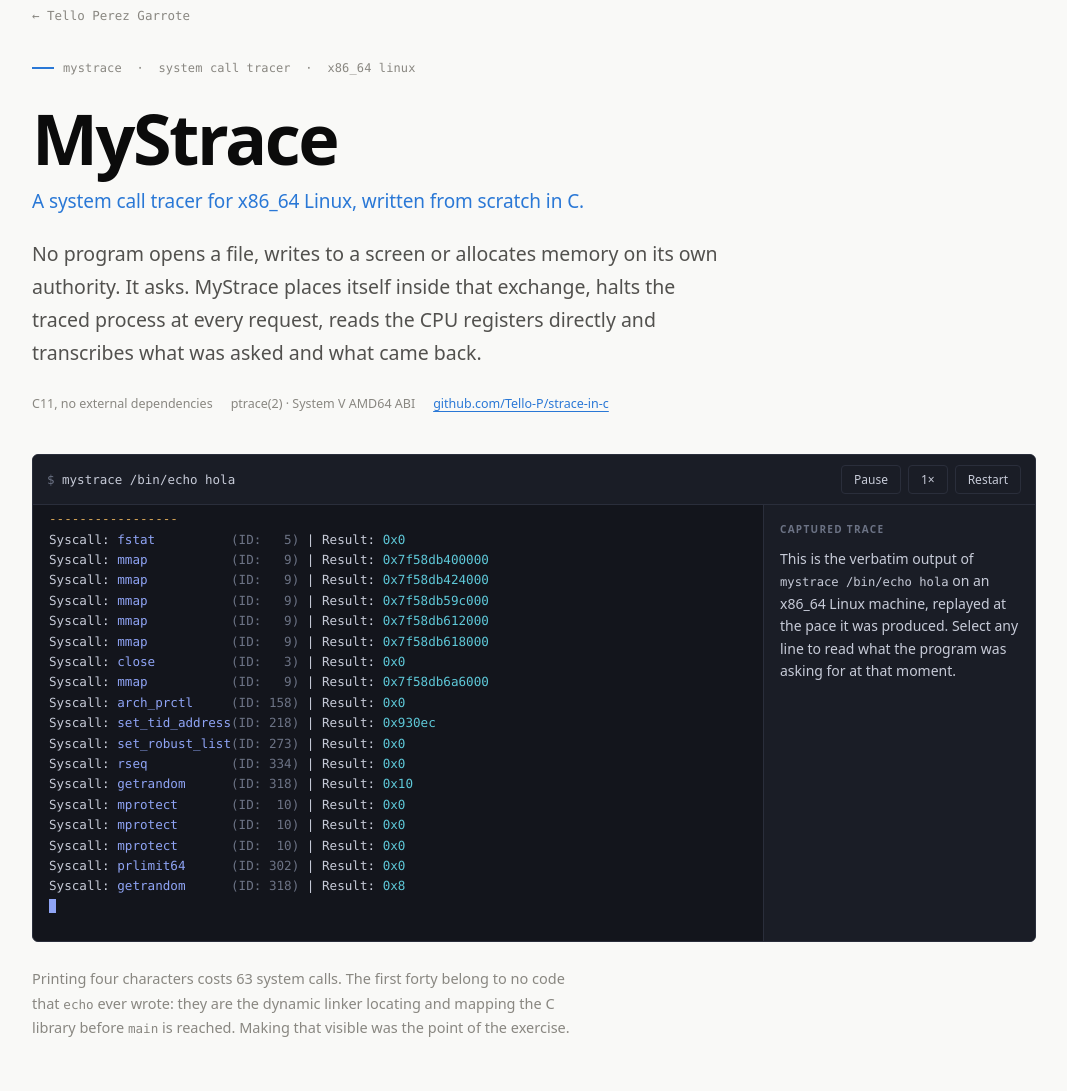
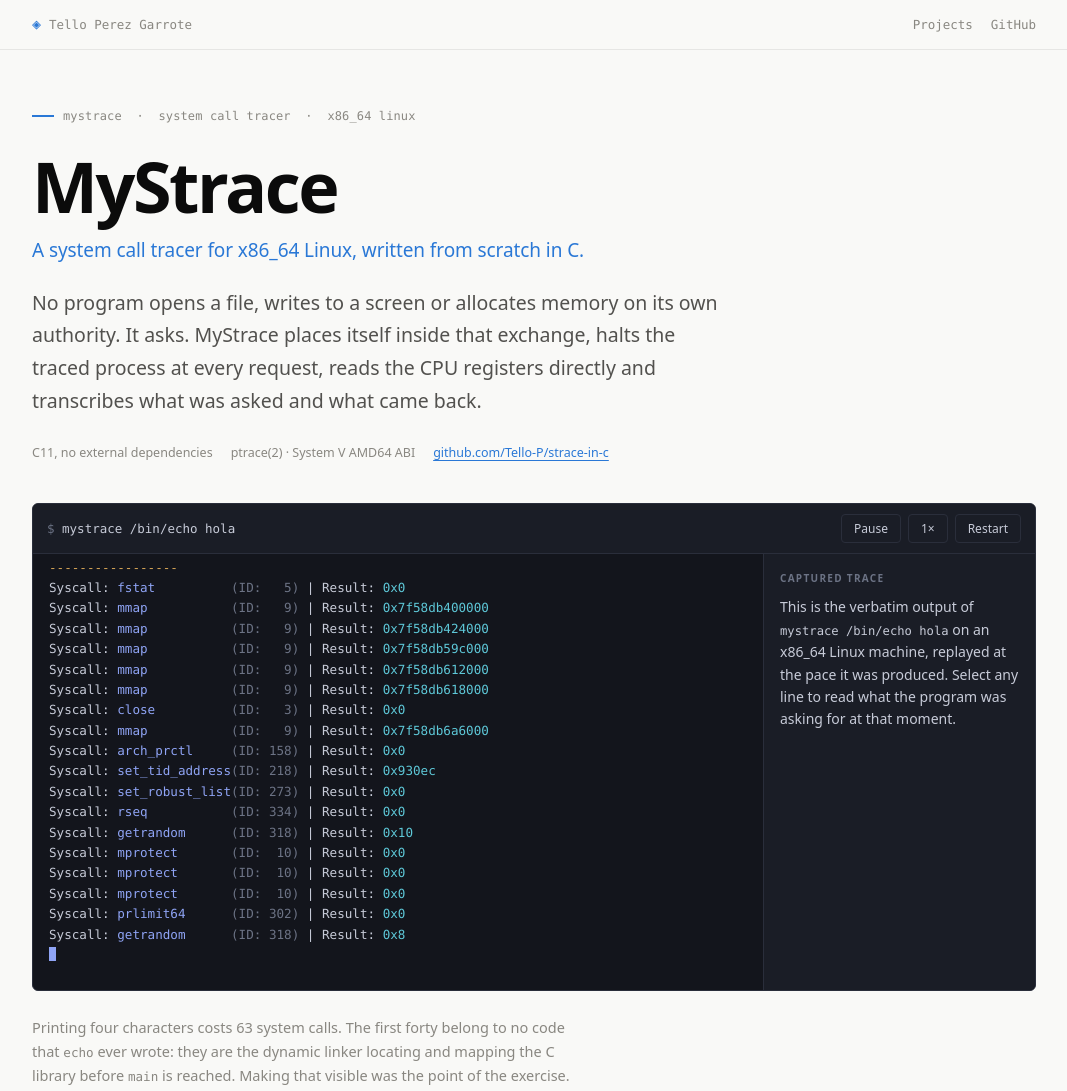
Before and after one commit to Tello-P/tello-p.github.io, a plain HTML site: page projects/mystrace/index.html in a window 1280 px wide. Shown: the top 1091 px of the page, without its empty margins (106-1173 px from the left). Drawn offline with Linux system fonts and the light colour scheme.

Commit message:
Give every page the same header and footer
Each page was doing its own thing at the edges: the home page had no header at
all, the two project pages had a bare back link, and the footers ranged from a
copyright line to a mono strip of project metadata.

Now every page opens with the same hairline bar — the mark linking home, plus
Projects and GitHub — and closes with the same footer, copyright on the left and
GitHub / LinkedIn / Email on the right. The bar replaces the back link, and on
the home page it carries only the mark, since the name is the h1 right below it.

```diff
--- a/assets/site.css
+++ b/assets/site.css
@@ -61,12 +61,6 @@ body {
 }
 
 /* ── intro ──────────────────────────────────────────────── */
-.intro__mark {
-  font-size: 1.6rem;
-  color: var(--pos);
-  line-height: 1;
-}
-
 h1 {
   font-size: clamp(1.9rem, 6vw, 2.6rem);
   letter-spacing: -0.02em;
@@ -316,18 +310,28 @@ kbd {
   outline-offset: 2px;
 }
 
-/* ── back link ──────────────────────────────────────────── */
-.back {
-  display: inline-flex;
+/* ── site header ────────────────────────────────────────── */
+.topbar { border-bottom: 1px solid var(--border); }
+
+.topbar__inner {
+  max-width: 46rem;
+  margin: 0 auto;
+  padding: 0.9rem 1.25rem;
+  display: flex;
   align-items: center;
-  gap: 0.45rem;
+  justify-content: space-between;
+  gap: 1rem;
   font-family: var(--mono);
-  font-size: 0.8rem;
-  color: var(--muted);
-  text-decoration: none;
+  font-size: 0.78rem;
 }
 
-.back:hover { color: var(--ink-2); }
+.topbar a { color: var(--muted); text-decoration: none; }
+.topbar a:hover { color: var(--ink); }
+
+.topbar__home { display: inline-flex; align-items: center; gap: 0.5rem; color: var(--ink-2); }
+.topbar__home .mark { color: var(--pos); font-size: 1rem; line-height: 1; }
+
+.topbar__nav { display: flex; gap: 1.1rem; }
 
 /* ── skills ─────────────────────────────────────────────── */
 .tags {
@@ -364,6 +368,7 @@ kbd {
 
 .btn:hover .btn__icon { color: var(--ink); }
 
+/* ── site footer ────────────────────────────────────────── */
 footer {
   margin-top: 3.5rem;
   padding-top: 1.25rem;
@@ -371,4 +376,13 @@ footer {
   font-family: var(--mono);
   font-size: 0.75rem;
   color: var(--muted);
+  display: flex;
+  flex-wrap: wrap;
+  gap: 0.6rem 1.25rem;
+  justify-content: space-between;
 }
+
+footer a { color: var(--muted); text-decoration: none; }
+footer a:hover { color: var(--ink); }
+
+.foot-nav { display: flex; gap: 1.1rem; }
--- a/projects/mystrace/index.html
+++ b/projects/mystrace/index.html
@@ -11,9 +11,17 @@
 </head>
 <body>
 
-<header class="wrap">
-  <a class="back" href="../../">← Tello Perez Garrote</a>
+<header class="topbar">
+  <div class="topbar__inner">
+    <a class="topbar__home" href="../../"><span class="mark" aria-hidden="true">◈</span>Tello Perez Garrote</a>
+    <nav class="topbar__nav" aria-label="Site">
+      <a href="../../#h-projects">Projects</a>
+      <a href="https://github.com/Tello-P">GitHub</a>
+    </nav>
+  </div>
+</header>
 
+<div class="wrap">
   <div class="masthead">
     <div class="kicker"><span class="rule"></span>mystrace &nbsp;·&nbsp; system call tracer &nbsp;·&nbsp; x86_64 linux</div>
     <h1>MyStrace</h1>
@@ -28,7 +36,7 @@
       <span><a href="https://github.com/Tello-P/strace-in-c">github.com/Tello-P/strace-in-c</a></span>
     </div>
   </div>
-</header>
+</div>
 
 <main class="wrap">
 
@@ -334,10 +342,16 @@
 
 </main>
 
-<footer class="wrap">
-  <span>mystrace · C11 · ptrace(2) · x86_64 System V ABI</span>
-  <span><a href="https://github.com/Tello-P/strace-in-c">github.com/Tello-P/strace-in-c</a></span>
-</footer>
+<div class="wrap">
+  <footer class="sitefoot">
+    <p>© 2026 Tello Perez Garrote</p>
+    <nav class="foot-nav" aria-label="Elsewhere">
+      <a href="https://github.com/Tello-P">GitHub</a>
+      <a href="https://www.linkedin.com/in/tello-p%C3%A9rez-garrote-028292257">LinkedIn</a>
+      <a href="mailto:perezgarrote.tello@gmail.com">Email</a>
+    </nav>
+  </footer>
+</div>
 
 </body>
 </html>
--- a/projects/mystrace/page.css
+++ b/projects/mystrace/page.css
@@ -124,22 +124,31 @@ section { padding: 70px 0; border-top: 1px solid var(--line-soft); }
 
 .caption { color: var(--text-3); font-size: 14.5px; }
 
-/* ── masthead ─────────────────────────────────────────────── */
-header { padding: 34px 0 0; }
+/* ── site header ──────────────────────────────────────────── */
+.topbar { border-bottom: 1px solid var(--line-soft); }
 
-.back {
-  display: inline-flex;
+.topbar__inner {
+  max-width: 1060px;
+  margin: 0 auto;
+  padding: 14px 28px;
+  display: flex;
   align-items: center;
-  gap: 0.45rem;
+  justify-content: space-between;
+  gap: 16px;
   font-family: var(--mono);
   font-size: 12.5px;
-  color: var(--text-3);
-  text-decoration: none;
 }
 
-.back:hover { color: var(--text-2); }
+.topbar a { color: var(--text-3); text-decoration: none; }
+.topbar a:hover { color: var(--text); }
 
-.masthead { display: flex; flex-direction: column; gap: 20px; padding: 30px 0 40px; }
+.topbar__home { display: inline-flex; align-items: center; gap: 8px; color: var(--text-2); }
+.topbar__home .mark { color: var(--accent); font-size: 15px; line-height: 1; }
+
+.topbar__nav { display: flex; gap: 18px; }
+
+/* ── masthead ─────────────────────────────────────────────── */
+.masthead { display: flex; flex-direction: column; gap: 20px; padding: 56px 0 40px; }
 
 .kicker {
   font-family: var(--mono);
@@ -587,17 +596,23 @@ ul.plain li::marker { color: var(--accent); }
   width: 1%;
 }
 
-footer {
-  padding: 40px 0 60px;
+/* ── site footer ──────────────────────────────────────────── */
+.sitefoot {
+  padding: 34px 0 56px;
   border-top: 1px solid var(--line-soft);
   color: var(--text-3);
   font-family: var(--mono);
   font-size: 12.2px;
   display: flex;
-  gap: 16px;
+  gap: 10px 20px;
   flex-wrap: wrap;
   justify-content: space-between;
 }
+
+.sitefoot a { color: var(--text-3); text-decoration: none; }
+.sitefoot a:hover { color: var(--text); }
+
+.foot-nav { display: flex; gap: 18px; }
 
 /* ── narrow screens ───────────────────────────────────────── */
 @media (max-width: 860px) {
```
Also changed, not shown: index.html (+15 -1 lines), projects/embedded-qubit-engine/index.html (+15 -2 lines).
